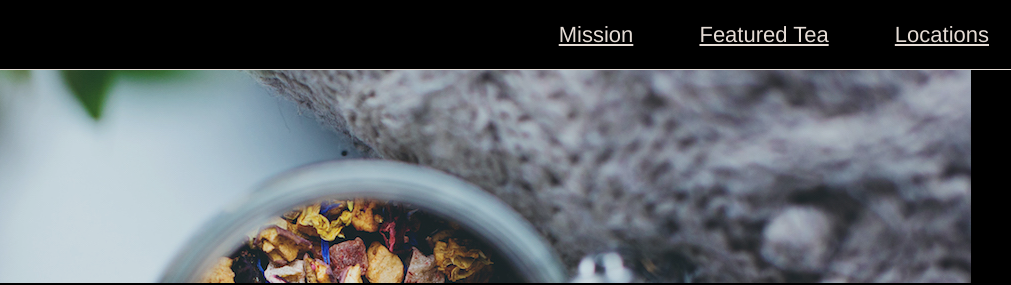
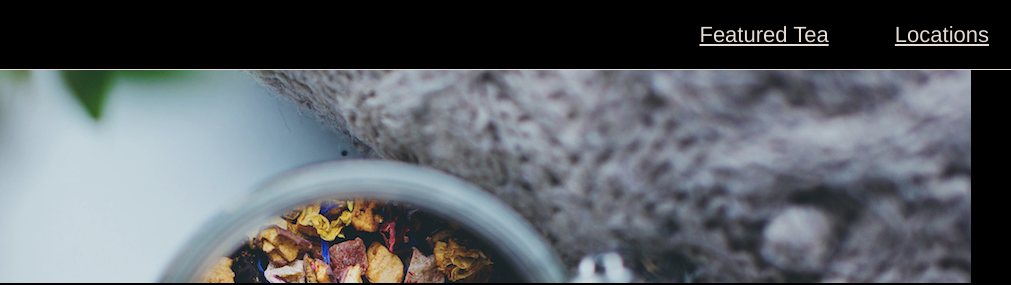
Before and after one commit to BlueYennMonster/tea-cozy, a plain HTML site: page index.html in a window 1280 px wide. Shown: the top 285 px of the page, 269-1280 px from the left. Drawn offline with Linux system fonts and the light colour scheme.

```diff
--- a/index.html
+++ b/index.html
@@ -10,7 +10,6 @@
           <img src="./resources/images/img-tea-cozy-logo.png">
         </div>
         <nav>
-      <span>Mission</span>
           <span>Featured Tea</span>
           <span>Locations</span>
         </nav>
```
Lines whose indentation alone changed are shown as unchanged.
